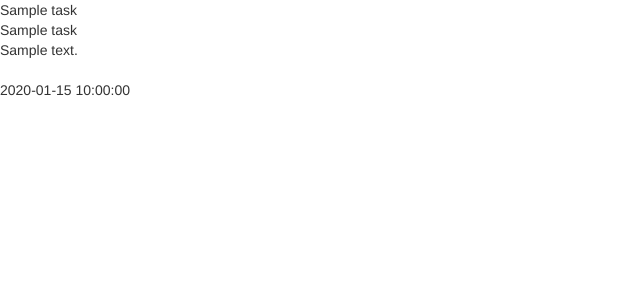
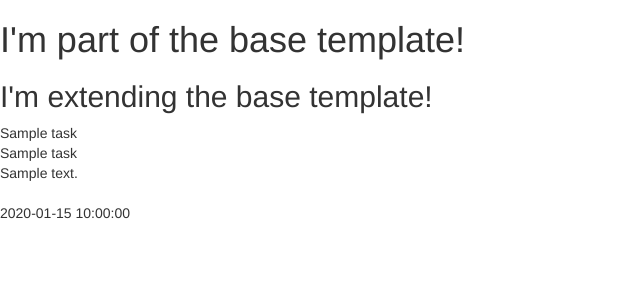
Before and after one commit to betahope/Flask-Task-Manager-Project, a Flask app: page / in a window 1280 px wide. Shown: the top 300 px of the page, without its empty margins (0-640 px from the left). Run offline with Flask 2, Linux system fonts and the light colour scheme; a database or web service that is not in the repository returns one stand-in record (values such as "Sample title"); some libraries are stand-ins or nearby versions.

Commit message:
Create base template

```diff
--- /dev/null
+++ b/templates/base.html
@@ -0,0 +1,25 @@
+<!DOCTYPE html>
+<html lang="en">
+
+<head>
+	<meta charset="UTF-8">
+	<meta name="viewport" content="width=device-width, initial-scale=1.0">
+	<meta http-equiv="X-UA-Compatible" content="ie=edge">
+	<link rel="stylesheet" href="https://cdnjs.cloudflare.com/ajax/libs/twitter-bootstrap/3.3.7/css/bootstrap.min.css">
+	<link rel="stylesheet" href="https://cdnjs.cloudflare.com/ajax/libs/font-awesome/5.13.0/css/all.min.css">
+	<link rel="stylesheet" href="assets/css/style.css">
+	<title>Task Manager</title>
+</head>
+
+<body>
+
+	<h1>I'm part of the base template!</h1>
+	{% block content %}
+
+	{% endblock %}
+
+	<script src="https://cdnjs.cloudflare.com/ajax/libs/jquery/3.5.1/jquery.min.js"></script>
+	<script src="https://cdnjs.cloudflare.com/ajax/libs/twitter-bootstrap/3.3.7/js/bootstrap.min.js"></script>
+</body>
+
+</html>
--- a/templates/tasks.html
+++ b/templates/tasks.html
@@ -1,28 +1,14 @@
-<!DOCTYPE html>
-<html lang="en">
+{% extends "base.html" %}
+{% block content %}
 
-<head>
-	<meta charset="UTF-8">
-	<meta name="viewport" content="width=device-width, initial-scale=1.0">
-	<meta http-equiv="X-UA-Compatible" content="ie=edge">
-	<link rel="stylesheet" href="https://cdnjs.cloudflare.com/ajax/libs/twitter-bootstrap/3.3.7/css/bootstrap.min.css">
-	<link rel="stylesheet" href="https://cdnjs.cloudflare.com/ajax/libs/font-awesome/5.13.0/css/all.min.css">
-	<link rel="stylesheet" href="assets/css/style.css">
-	<title>Task Manager</title>
-</head>
+<h2>I'm extending the base template!</h2>
 
-<body>
-
-	{% for task in tasks %}
-	{{ task.task_name }}<br>
+{% for task in tasks %}
+{{ task.task_name }}<br>
      {{ task.category_name }}<br>
      {{ task.task_description }}<br>
      {{ task.is_urgent }}<br>
      {{ task.due_date }}<br>
   {% endfor %}
 
-	<script src="https://cdnjs.cloudflare.com/ajax/libs/jquery/3.5.1/jquery.min.js"></script>
-	<script src="https://cdnjs.cloudflare.com/ajax/libs/twitter-bootstrap/3.3.7/js/bootstrap.min.js"></script>
-</body>
-
-</html>
+{% endblock %}
```
